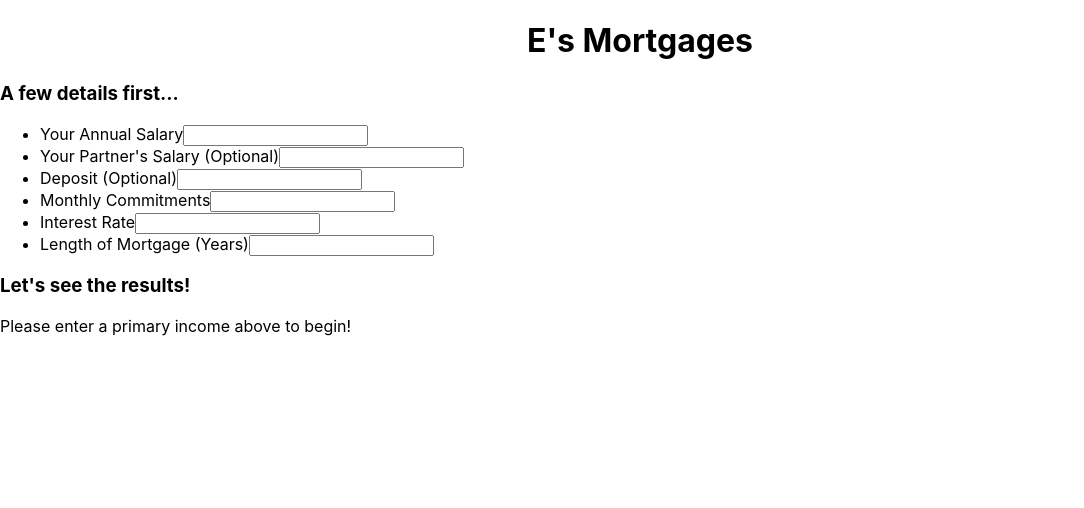
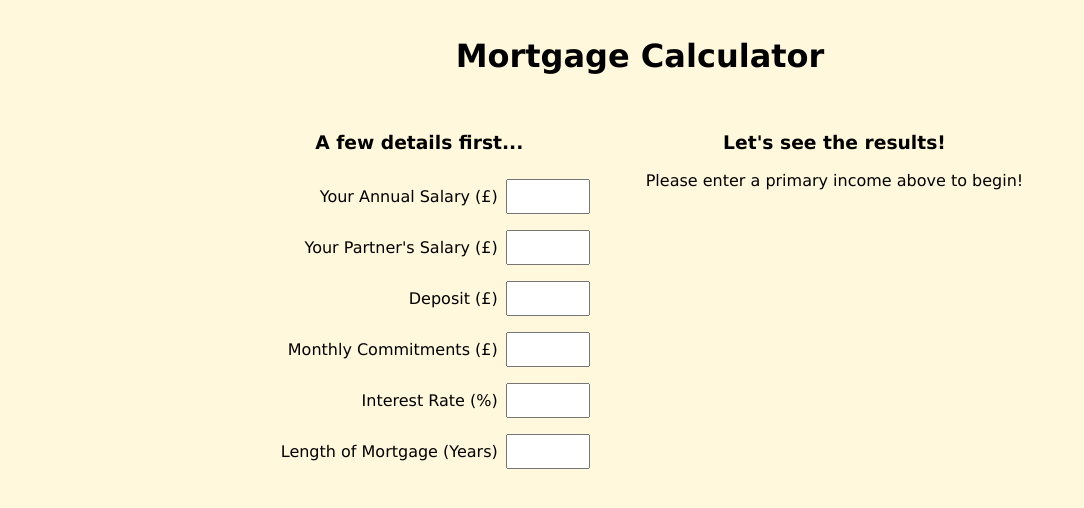
Before and after one commit to EJDC/CC-W7D4-Mortgage_Calculator, a React (Create React App) app: page / in a window 1280 px wide. Shown: the top 508 px of the page, without its empty margins (0-1084 px from the left). Built offline with nearby package versions, Linux system fonts and the light colour scheme.

Commit message:
Basic Styling Complete

```diff
--- a/src/App.css
+++ b/src/App.css
@@ -1,44 +1,13 @@
-.App {
-  text-align: center;
+body {
+  background-color: cornsilk;
+  font-family:'Lucida Sans', 'Lucida Sans Regular', 'Lucida Grande', 'Lucida Sans Unicode', Geneva, Verdana, sans-serif;
+  display: flex;
+  justify-content: center;
+
 }
+
 
 
 h1 {
   text-align: center;
 }
-
-
-.App-logo {
-  height: 40vmin;
-  pointer-events: none;
-}
-
-@media (prefers-reduced-motion: no-preference) {
-  .App-logo {
-    animation: App-logo-spin infinite 20s linear;
-  }
-}
-
-.App-header {
-  background-color: #282c34;
-  min-height: 100vh;
-  display: flex;
-  flex-direction: column;
-  align-items: center;
-  justify-content: center;
-  font-size: calc(10px + 2vmin);
-  color: white;
-}
-
-.App-link {
-  color: #61dafb;
-}
-
-@keyframes App-logo-spin {
-  from {
-    transform: rotate(0deg);
-  }
-  to {
-    transform: rotate(360deg);
-  }
-}
--- a/src/App.js
+++ b/src/App.js
@@ -4,7 +4,7 @@ import CalculatorContainer from './containers/CalculatorContainer';
 function App() {
   return (
     <>
-    <h1>E's Mortgages</h1>
+    <h1>Mortgage Calculator</h1>
     <CalculatorContainer/>
     </>
   );
--- /dev/null
+++ b/src/components/CalculatorInput.css
@@ -0,0 +1,17 @@
+/* form {
+    display: flex;
+    justify-content: flex-start;
+} */
+
+li {
+    display: flex;
+    align-items: center;
+    justify-content: flex-end;
+    text-align: right;
+}
+
+input {
+    margin: 0.5rem;
+    width: 4rem;
+    padding: 0.5rem
+}
--- a/src/components/CalculatorInput.js
+++ b/src/components/CalculatorInput.js
@@ -1,3 +1,5 @@
+import './CalculatorInput.css'
+
 const CalculatorInput = ({onMainIncomeUpdated, onSecondIncomeUpdated,onDepositUpdated,onMonthlyCommitmentsUpdated,onInterestRateUpdated,onLengthOfMortgageUpdated}) => {
 
   const handleMainApplicantSalaryChange = function (event) {
@@ -35,7 +37,7 @@ const CalculatorInput = ({onMainIncomeUpdated, onSecondIncomeUpdated,onDepositUp
     <form>
       <ul>
         <li>
-          <label htmlFor="main-applicant-salary">Your Annual Salary</label>
+          <label htmlFor="main-applicant-salary">Your Annual Salary (£)</label>
           <input
             id="main-applicant-salary"
             type="number"
@@ -45,7 +47,7 @@ const CalculatorInput = ({onMainIncomeUpdated, onSecondIncomeUpdated,onDepositUp
         </li>
         <li>
           <label htmlFor="second-applicant-salary">
-            Your Partner's Salary (Optional)
+            Your Partner's Salary (£)
           </label>
           <input
             id="second-applicant-salary"
@@ -54,7 +56,7 @@ const CalculatorInput = ({onMainIncomeUpdated, onSecondIncomeUpdated,onDepositUp
           />
         </li>
         <li>
-          <label htmlFor="deposit">Deposit (Optional)</label>
+          <label htmlFor="deposit">Deposit (£)</label>
           <input
             id="deposit"
             type="number"
@@ -63,7 +65,7 @@ const CalculatorInput = ({onMainIncomeUpdated, onSecondIncomeUpdated,onDepositUp
         </li>
         <li>
           <label htmlFor="monthly-commitments">
-            Monthly Commitments
+            Monthly Commitments (£)
           </label>
           <input
             id="monthly-commitments"
@@ -72,7 +74,7 @@ const CalculatorInput = ({onMainIncomeUpdated, onSecondIncomeUpdated,onDepositUp
           />
         </li>
         <li>
-          <label htmlFor="interest">Interest Rate</label>
+          <label htmlFor="interest">Interest Rate (%)</label>
           <input
             id="interest"
             type="number"
--- /dev/null
+++ b/src/containers/CalculatorContainer.css
@@ -0,0 +1,33 @@
+section {
+    display: flex;
+    justify-content: space-evenly;
+    flex-wrap: wrap;
+}
+
+div {
+    margin: 1rem;
+}
+
+.output-details {
+    text-align: center;
+}
+
+.input-details {
+    text-align: center;
+}
+
+.output {
+    text-align: right;
+}
+
+table, th, td {
+    border:1px solid;
+}
+
+td {
+    padding: 0.5rem;
+}
+
+.enter {
+    text-align: center;
+}
--- a/src/containers/CalculatorContainer.js
+++ b/src/containers/CalculatorContainer.js
@@ -1,6 +1,7 @@
 import React, { useState, useEffect } from "react";
 import CalculatorInput from "../components/CalculatorInput";
 import CalculatorResults from "../components/CalculatorResults";
+import "./CalculatorContainer.css";
 
 const CalculatorContainer = () => {
   const [budget, setBudget] = useState(0);
@@ -77,7 +78,9 @@ const CalculatorContainer = () => {
 
   return (
     <>
-      <h3>A few details first...</h3>
+      <section>
+        <div className="input">
+          <h3 className="input-details">A few details first...</h3>
           <CalculatorInput
             onMainIncomeUpdated={onMainIncomeUpdated}
             onSecondIncomeUpdated={onSecondIncomeUpdated}
@@ -86,7 +89,9 @@ const CalculatorContainer = () => {
             onInterestRateUpdated={onInterestRateUpdated}
             onLengthOfMortgageUpdated={onLengthOfMortgageUpdated}
           />
-    <h3>Let's see the results!</h3>
+        </div>
+        <div className="output">
+          <h3 className="output-details">Let's see the results!</h3>
           {budget !== 0 ? (
             <CalculatorResults
               value={value}
@@ -95,8 +100,10 @@ const CalculatorContainer = () => {
               monthlyPayments={monthlyPayments}
             />
           ) : (
-        <div>Please enter a primary income above to begin!</div>
+            <div className="enter">Please enter a primary income above to begin!</div>
           )}
+        </div>
+      </section>
     </>
   );
 };
```
Lines whose indentation alone changed are shown as unchanged.
